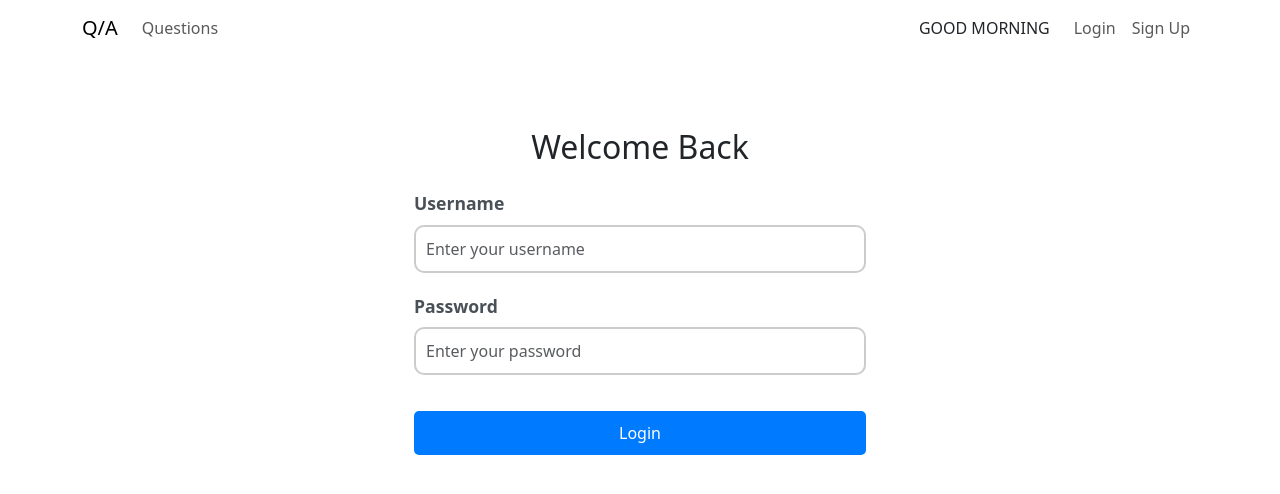
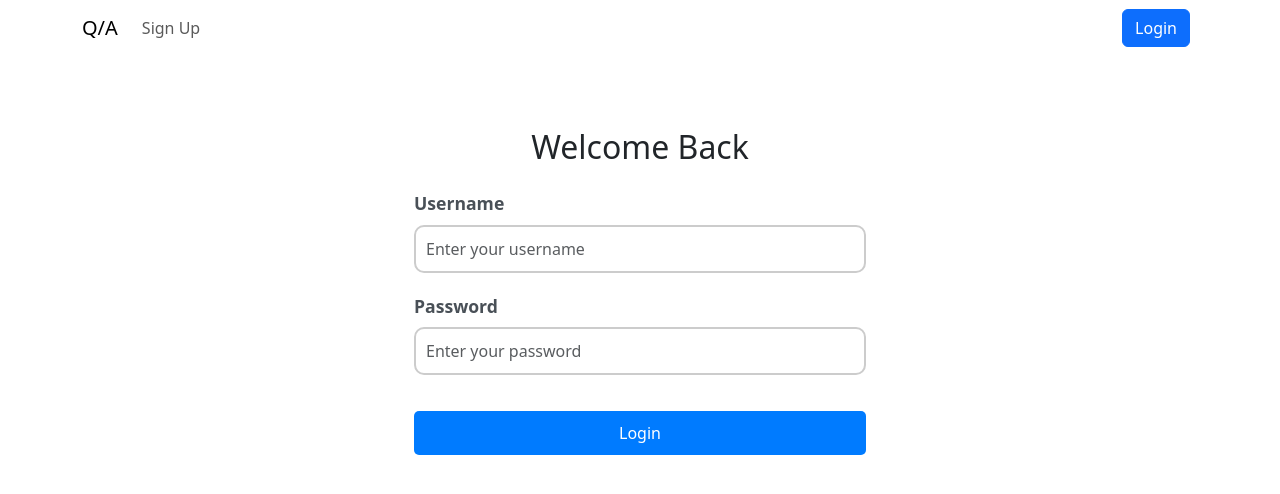
Before and after one commit to Taiwoayodeji/Project-4, a React (Create React App) app in the folder client/: page /login in a window 1280 px wide. Shown: the top 494 px of the page. Built offline with nearby package versions, Linux system fonts and the light colour scheme.

Commit message:
Refining Code

```diff
--- a/client/src/App.js
+++ b/client/src/App.js
@@ -10,7 +10,7 @@ import "./styles/style.css";
 
 function App() {
   const [user, setUser] = useState({
-    user_id: 1,
+    user_id: null,
     user_name: "",
   });
 
--- a/client/src/component/Login/Login.jsx
+++ b/client/src/component/Login/Login.jsx
@@ -1,6 +1,7 @@
 import React, { useState } from 'react';
 import { Button, Col, Form, Row, Container } from 'react-bootstrap';
 import axios from 'axios';
+import { useNavigate } from "react-router-dom";
 
 export default function Login({ setUser }) {
   const [formData, setFormData] = useState({
@@ -8,6 +9,7 @@ export default function Login({ setUser }) {
     user_password: '',
   });
   const [error, setError] = useState(null);
+  const navigate = useNavigate(); // Use useNavigate hook for navigation
 
   const handleChange = (event) => {
     const { name, value } = event.target;
@@ -31,9 +33,10 @@ export default function Login({ setUser }) {
           user_id: response.data.user_id,
           user_name: response.data.user_name,
         });
-        console.log('Login successful:', response.data);
+        console.log('Login successful', response.data);
+        navigate("/questions"); // Redirect to questions page after successful login
       } else {
-        setError('Invalid username or password');
+        setError("Invalid username or password");
       }
     } catch (error) {
       console.error('Login error:', error);
--- a/client/src/component/NavbarMenu/NavbarMenu.jsx
+++ b/client/src/component/NavbarMenu/NavbarMenu.jsx
@@ -1,20 +1,35 @@
 import React from 'react';
 import { Container, Nav, Navbar } from 'react-bootstrap';
+import { Link } from 'react-router-dom';
 
-export default function NavbarMenu({ user }) {
+export default function NavbarMenu({ user, handleSignOut }) {
   return (
     <Navbar expand="lg" className="bg-white text-dark" variant="light" sticky="top">
       <Container>
-        <Navbar.Brand href="/login">Q/A</Navbar.Brand>
+        <Navbar.Brand as={Link} to="/questions">Q/A</Navbar.Brand>
         <Navbar.Toggle aria-controls="basic-navbar-nav" />
         <Navbar.Collapse id="basic-navbar-nav" className="d-flex justify-content-between">
           <Nav>
-            <Nav.Link href="/questions">Questions</Nav.Link>
+            <Nav.Link as={Link} to="/signup">Sign Up</Nav.Link>
           </Nav>
           <Nav className="d-flex align-items-center">
-            <span className="me-3">GOOD MORNING {user?.user_name}</span>
-            <Nav.Link href="/login">Login</Nav.Link>
-            <Nav.Link href="/signup">Sign Up</Nav.Link>
+            {user?.user_id ? (
+              <>
+                <span className="me-3">Good Morning, {user?.user_name}</span>
+                <button
+                  onClick={handleSignOut}
+                  className="btn btn-danger me-2"
+                >
+                  Sign Out
+                </button>
+              </>
+            ) : (
+              <Link to="/login">
+                <button className="btn btn-primary me-2">
+                  Login
+                </button>
+              </Link>
+            )}
           </Nav>
         </Navbar.Collapse>
       </Container>
```
